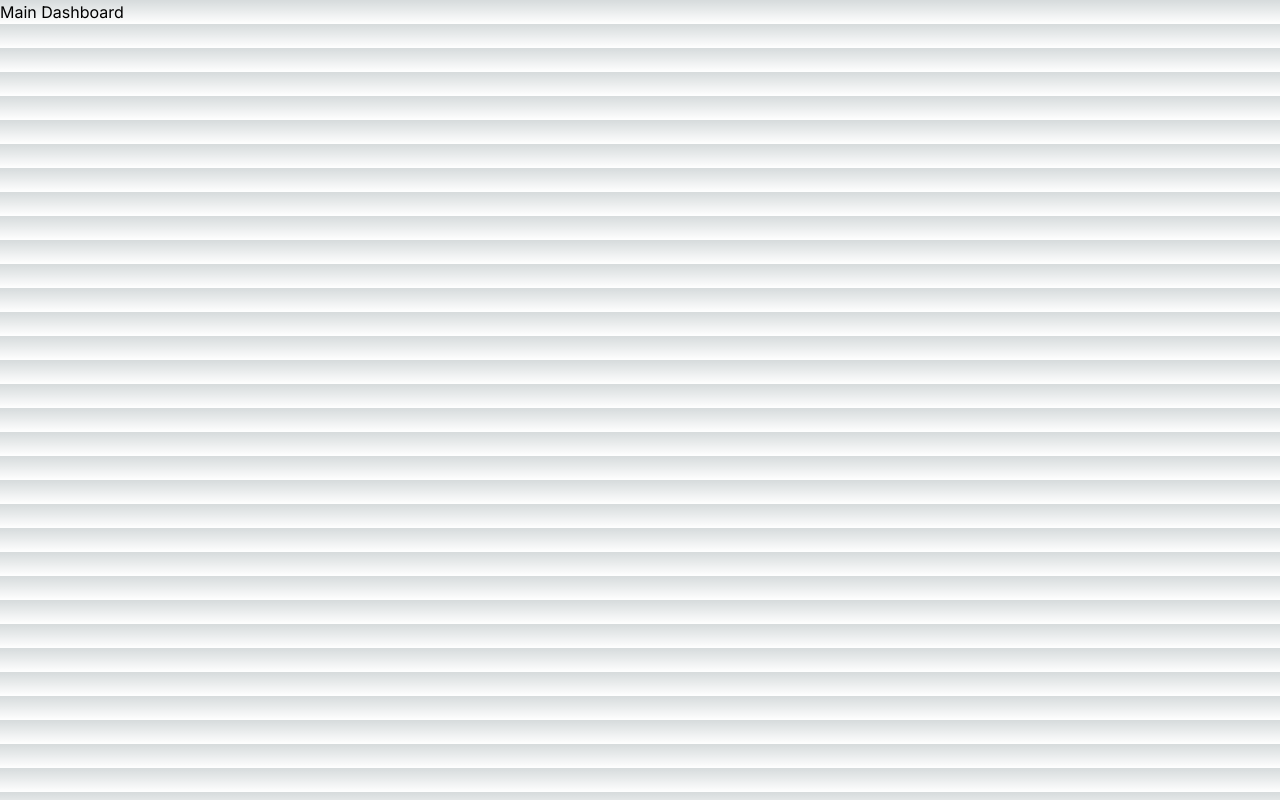
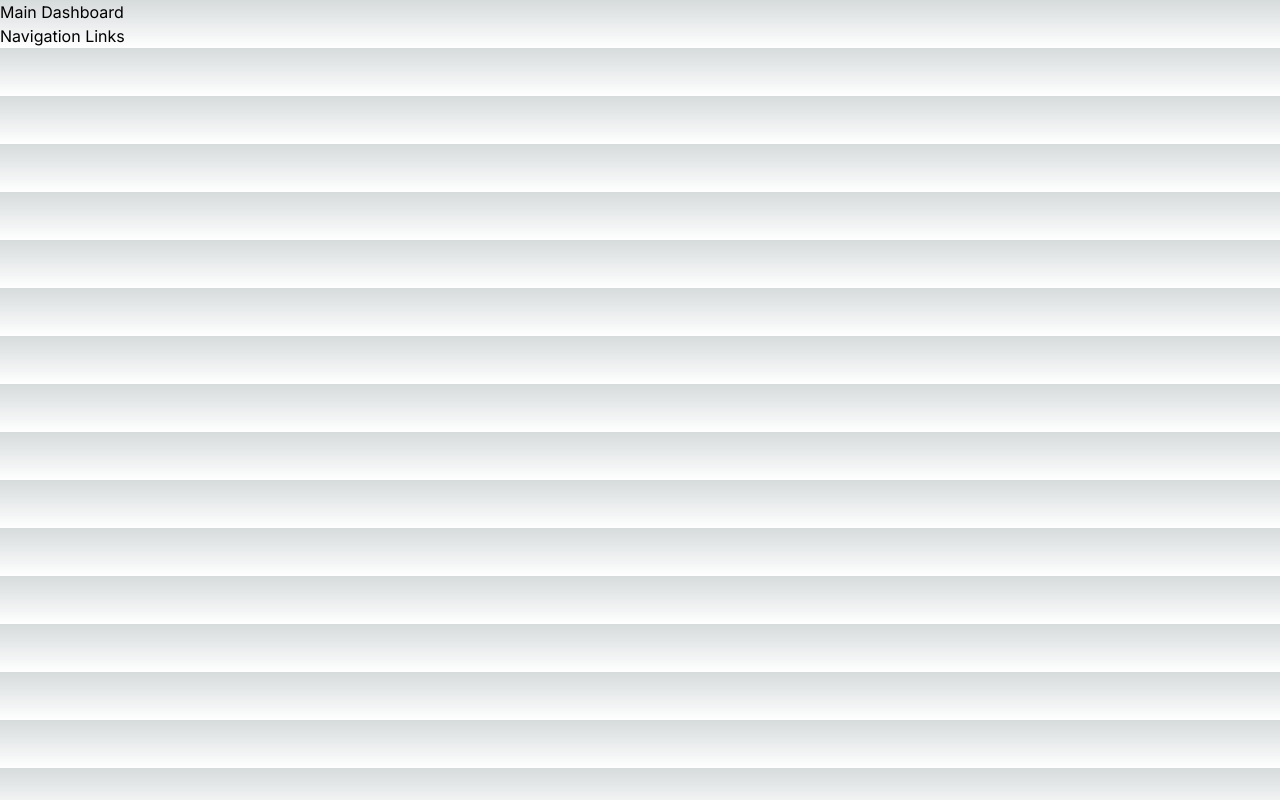
Before and after one commit to Nothic/heap-group9, a Next.js app: page /dashboard in a window 1280 px wide. Built offline with nearby package versions, Linux system fonts and the light colour scheme.

Commit message:
second commit

```diff
--- a/src/app/dashboard/page.tsx
+++ b/src/app/dashboard/page.tsx
@@ -3,6 +3,7 @@ export default function Page(){
         <>
             <div>
                 <h1>Main Dashboard</h1>
+                <h2>Navigation Links</h2>
             </div>
 
         </>
```
